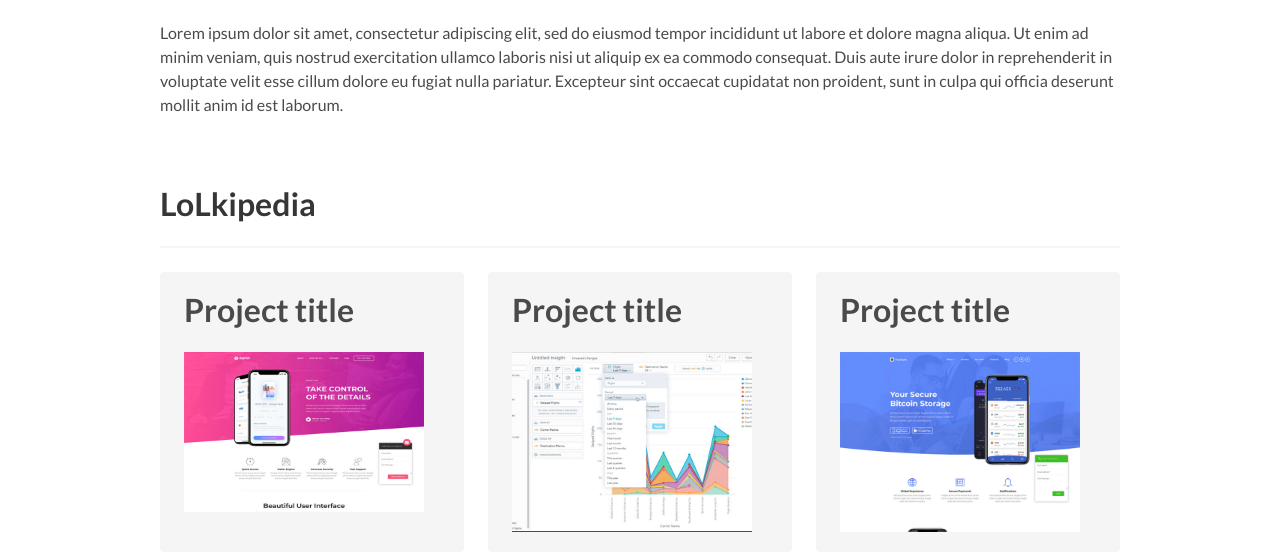
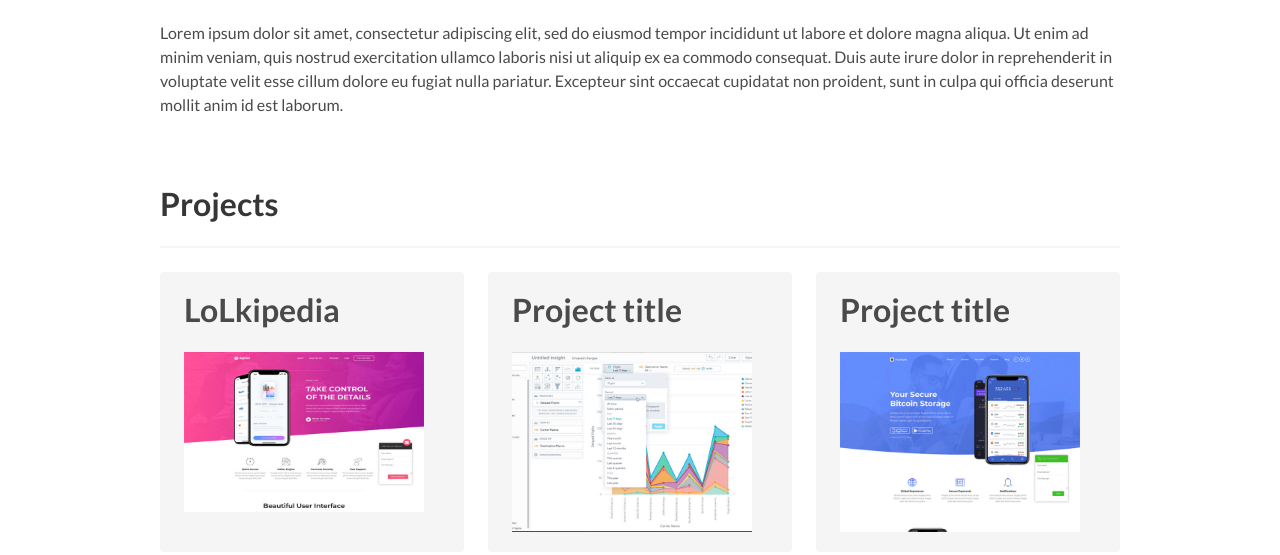
Before and after one commit to GH-Lim/GH-Lim.github.io, a plain HTML site: page index.html in a window 1280 px wide. Shown: the part 542-1097 px from the top of the page. Drawn offline with Linux system fonts and the light colour scheme.

Commit message:
Update index.html

```diff
--- a/index.html
+++ b/index.html
@@ -152,14 +152,14 @@
 
   <section class="section">
     <div class="container">
-      <h1 class="title">LoLkipedia</h1>
+      <h1 class="title">Projects</h1>
       <hr />
       <div class="tile is-ancestor">
         <div class="tile is-vertical is-12">
           <div class="tile">
             <div class="tile is-parent">
               <article class="tile is-child notification">
-                <p class="title">Project title</p>
+                <p class="title">LoLkipedia</p>
                 <figure class="image is-3by2">
                   <img class="modal-trigger" data-target="project-1-modal" src="img/project-1-cover.png">
                 </figure>
```
